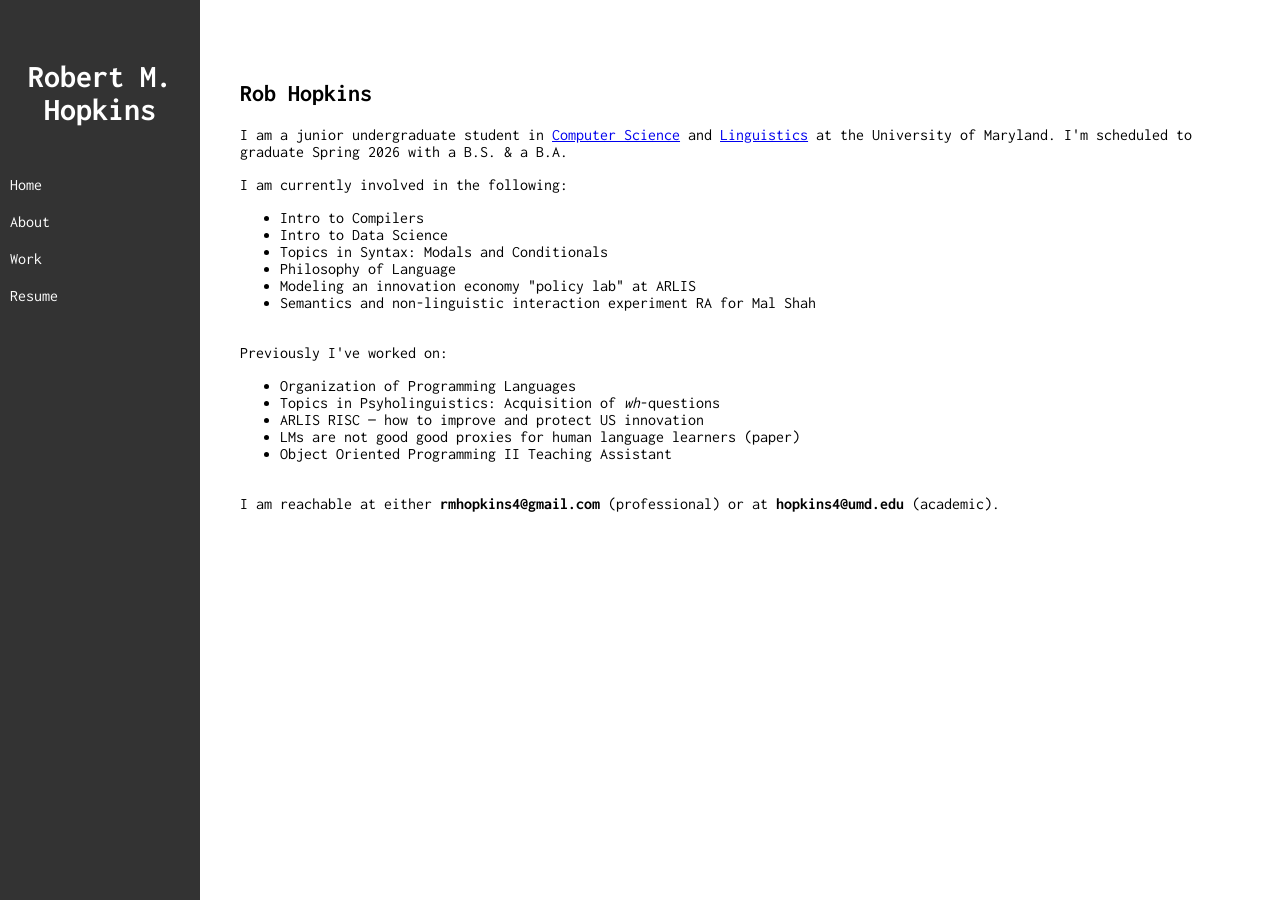
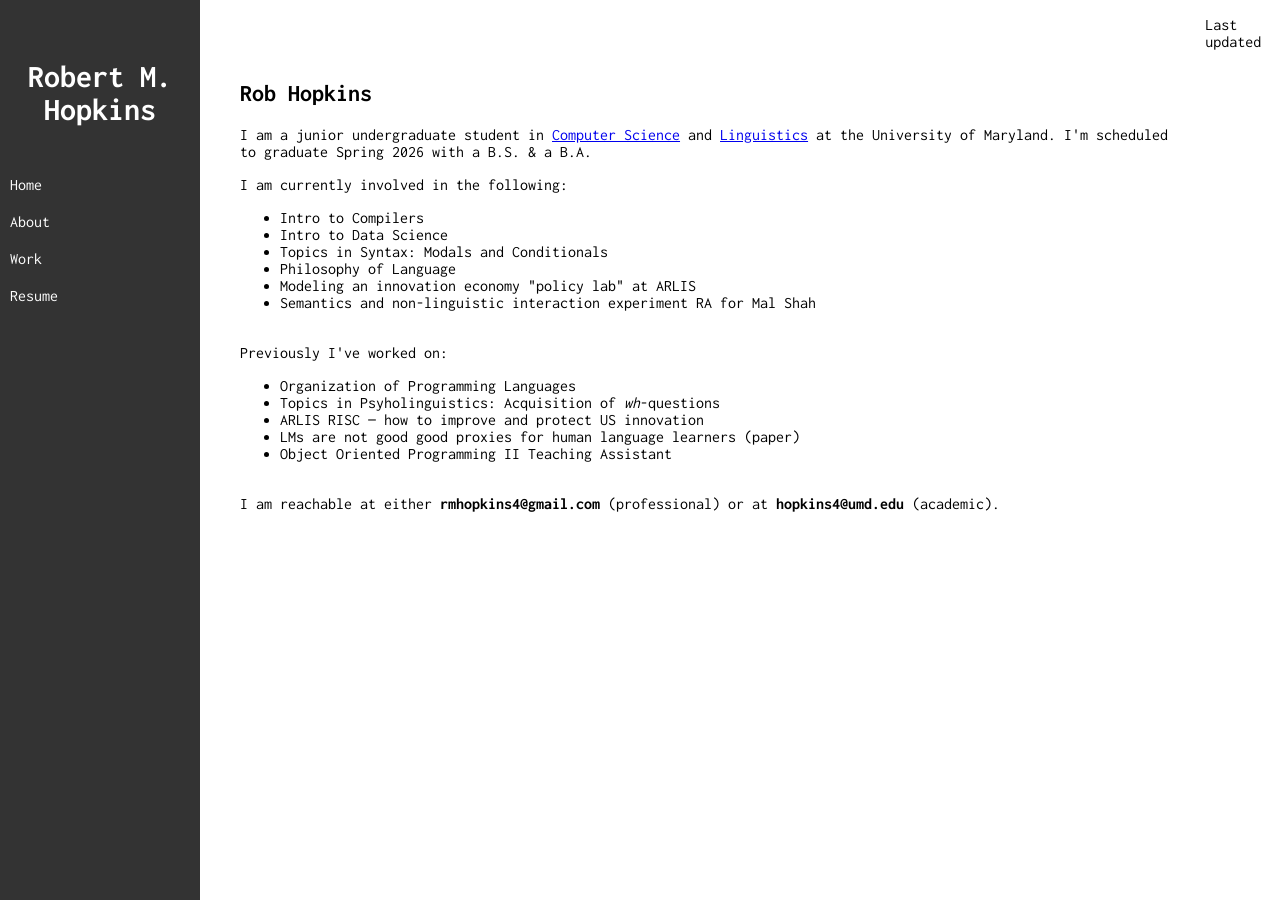
Before and after one commit to rmhopkins4/rmhopkins4.github.io, a Jekyll site: the page built from index.html, in a window 1280 px wide. Built offline with Jekyll 4.4.1, drawn with Linux system fonts in a browser that asks for light colours.

Commit message:
Update update_last_modified.sh

```diff
--- a/_layouts/default.html
+++ b/_layouts/default.html
@@ -18,6 +18,8 @@
     {% include sidebar.html %}
     <main>{{ content }}</main>
 
+    <p>Last updated {{page.last_modified | date: "%B %-d, %Y" }}</p>
+
     <script>
       function toggleSidebar() {
         document.querySelector(".sidebar").classList.toggle("show");
```
